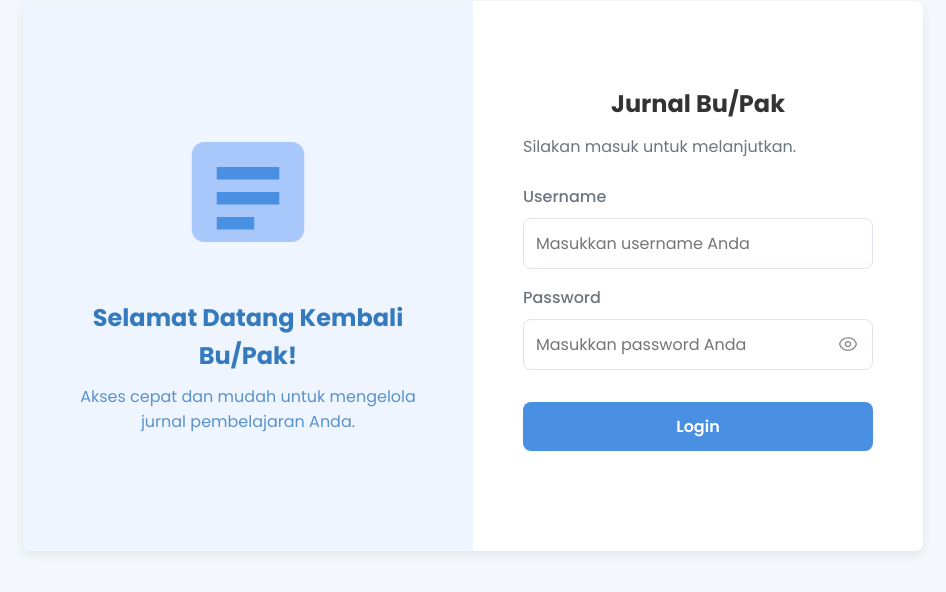
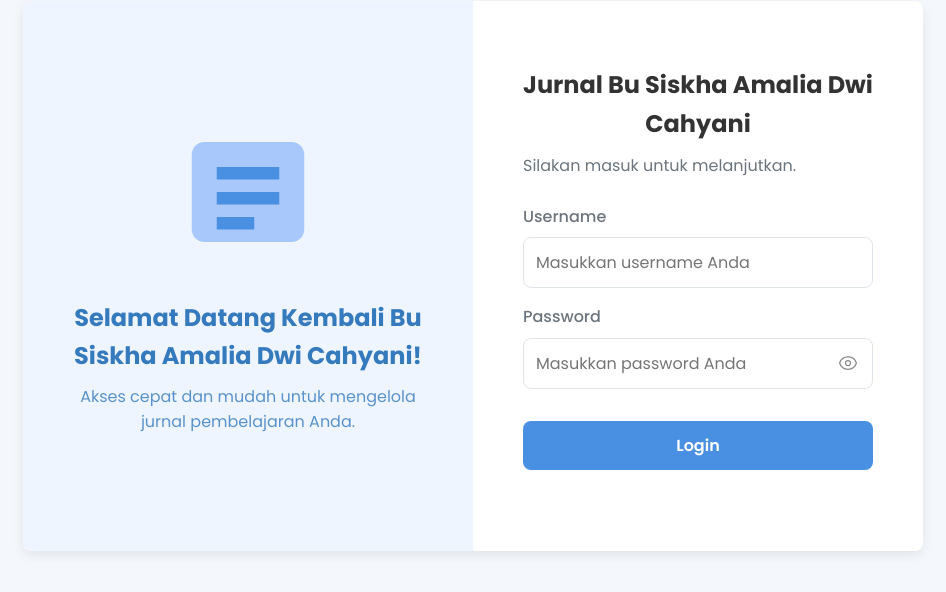
Before and after one commit to Wahyudi-1/jurnalSiskha-AmaliaDwiCahyani, a plain HTML site: page index.html in a window 1280 px wide. Shown: the part 124-716 px from the top of the page, without its empty margins (167-1113 px from the left). Drawn offline with nearby package versions, Linux system fonts and the light colour scheme.

Commit message:
Update index.html

```diff
--- a/index.html
+++ b/index.html
@@ -41,7 +41,7 @@
                     <path d="M7 12H17V14H7V12Z" fill="#4a90e2"/>
                     <path d="M7 16H13V18H7V16Z" fill="#4a90e2"/>
                 </svg>
-                <h3>Selamat Datang Kembali Bu/Pak!</h3>
+                <h3>Selamat Datang Kembali Bu Siskha Amalia Dwi Cahyani!</h3>
                 <p>Akses cepat dan mudah untuk mengelola jurnal pembelajaran Anda.</p>
             </div>
         </div>
@@ -50,7 +50,7 @@
         <div class="login-form-container">
             <div class="login-form-content">
 
-                <h2 class="logo">Jurnal Bu/Pak</h2>
+                <h2 class="logo">Jurnal Bu Siskha Amalia Dwi Cahyani</h2>
                 <p style="color: var(--text-light); margin-bottom: 25px;">Silakan masuk untuk melanjutkan.</p>
 
                 <form onsubmit="event.preventDefault(); document.getElementById('loginButton').click();">
```
